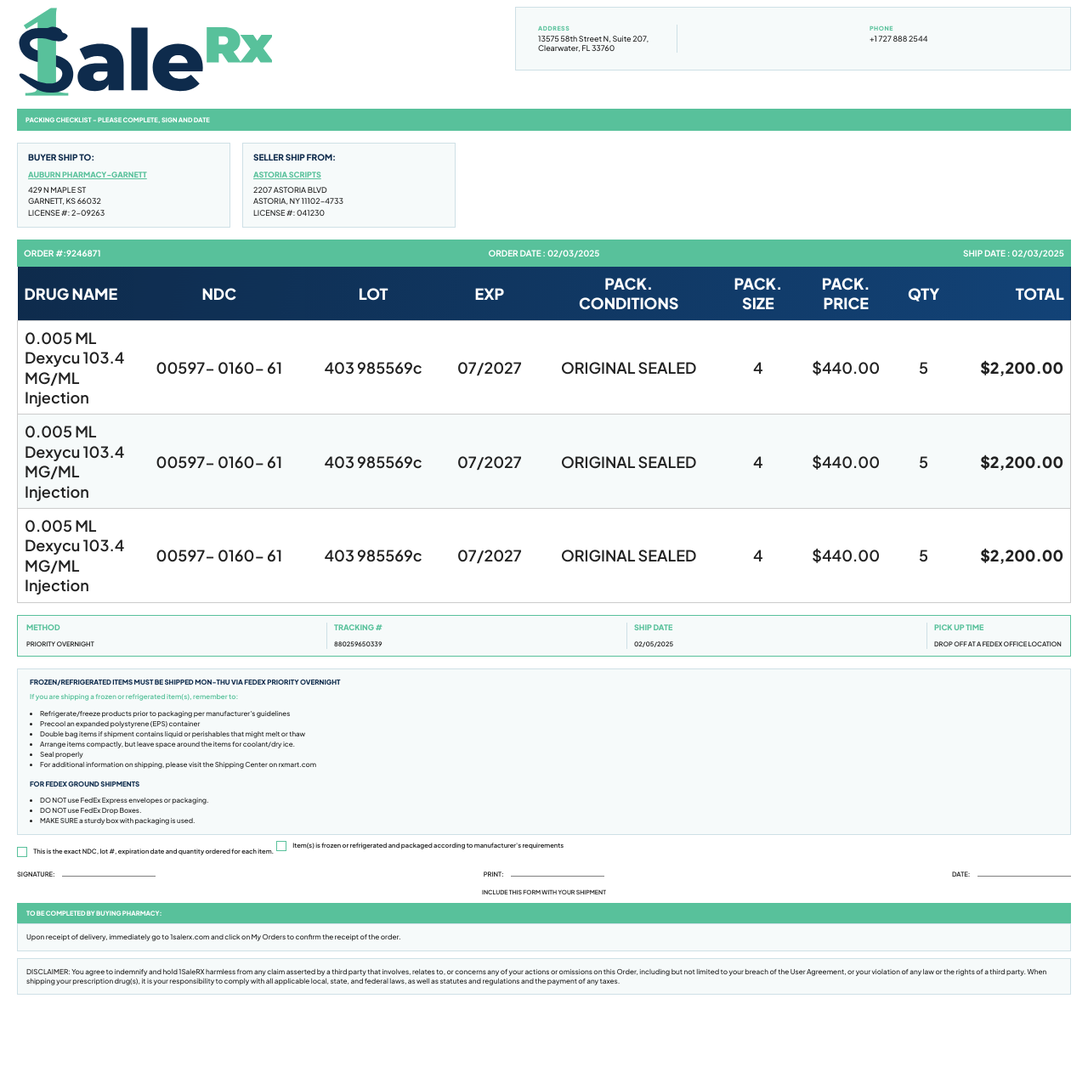
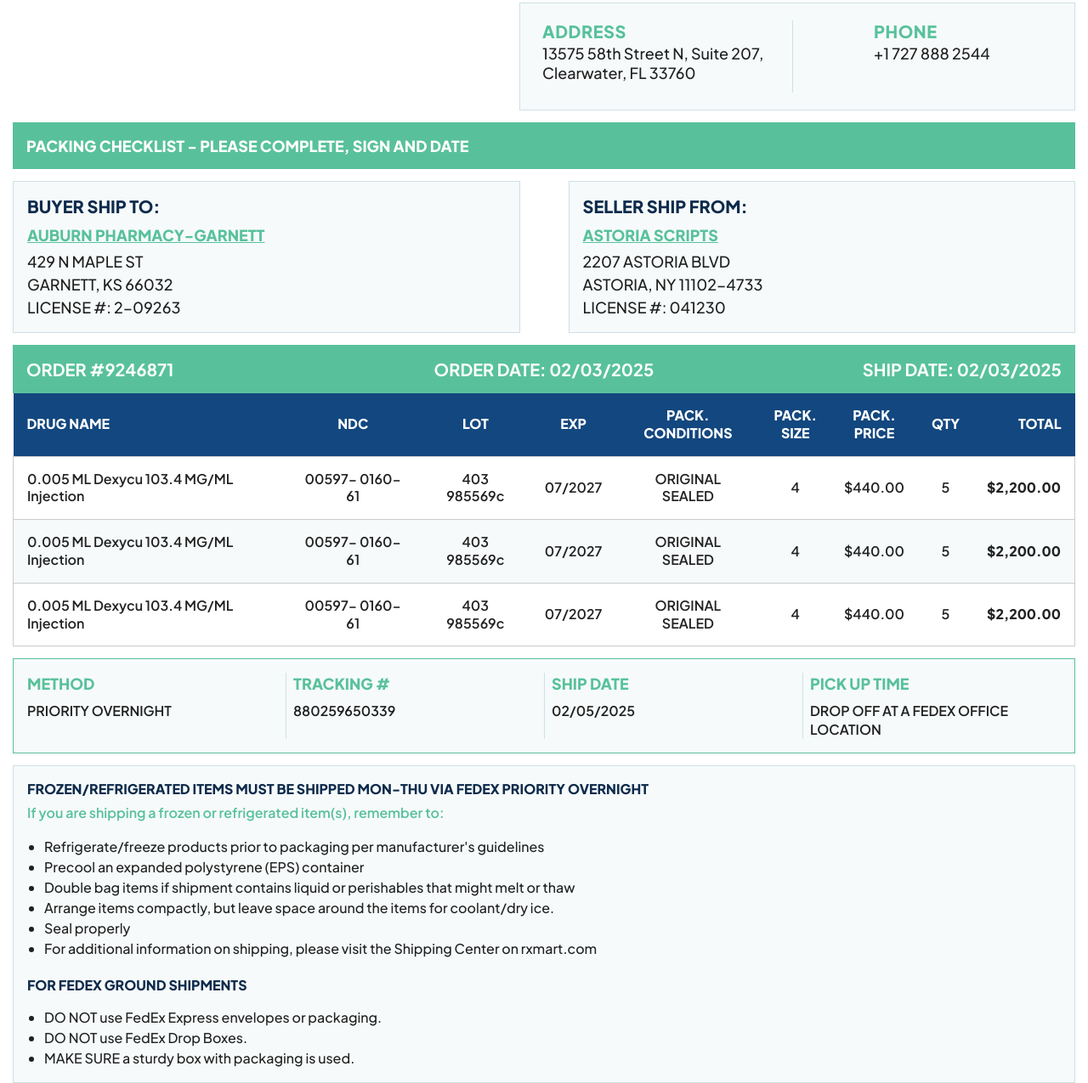
Before and after one commit to apalion1493/Invoce, a website built with webpack: page dist/Packing.html in a window 1280 px wide. Shown: the part 12-1287 px from the top of the page at 85% size. Before the commit the page ends 1203 px from the top, so only its background shows below. Built offline with nearby package versions, Linux system fonts and the light colour scheme.

Commit message:
Refine styles for improved readability and layout consistency
- Adjusted font sizes, paddings, and margins across CSS for enhanced readability and visual balance.
- Updated table styles, checkbox sizes, and spacing in `Packing.html` for improved presentation.
- Removed redundant styles and clarified code comments for cleaner CSS structure.

```diff
--- a/dist/Packing.html
+++ b/dist/Packing.html
@@ -25,22 +25,25 @@
 <div class="container">
   <div class="header clearfix">
     <div class="header__wrapper">
-      <img class="header__logo" src="img/logo.svg" alt="">
+      <!-- <img class="header__logo" src="img/logo.svg" alt=""> -->
     </div>
     <div class="header__info clearfix">
       <div class="header__info--address">
         <p
-          style="font-size: 7px;font-style: normal;font-weight: 800;line-height: normal;letter-spacing: 0.56px; text-transform: uppercase; color: #58C19B; margin-bottom: 2px">
+          style="font-size: 20px;font-style: normal;font-weight: 800;line-height: normal;letter-spacing: 0.56px; text-transform: uppercase; color: #58C19B; margin-bottom: 2px">
           address</p>
-        <p style="font-size: 9px;font-style: normal;font-weight: 500;line-height: normal; color: #202020">13575 58th
+        <p style="font-size: 18px;font-style: normal;font-weight: 500;line-height: normal; color: #202020">
+          13575 58th
           Street N, Suite 207, <br> Clearwater, FL 33760</p>
       </div>
-      <div style="border-right: 1px solid #CEE0E6; height: 33px; float: left; margin: 0 auto; width: 33px"></div>
+      <div style="border-right: 1px solid #CEE0E6; height: 85px; float: left; margin: 0 auto; width: 33px">
+      </div>
       <div class="header__info--phone">
         <p
-          style="font-size: 7px;font-style: normal;font-weight: 800;line-height: normal;letter-spacing: 0.56px;text-transform: uppercase; color: #58C19B; margin-bottom: 2px">
+          style="font-size: 20px;font-style: normal;font-weight: 800;line-height: normal;letter-spacing: 0.56px;text-transform: uppercase; color: #58C19B; margin-bottom: 2px">
           Phone</p>
-        <p style="font-size: 9px;font-style: normal;font-weight: 500;line-height: normal; color: #202020">+1 727 888
+        <p style="font-size: 18px;font-style: normal;font-weight: 500;line-height: normal; color: #202020">
+          +1 727 888
           2544</p>
       </div>
       <div style="clear: both;"></div>
@@ -51,30 +54,29 @@
     <h1 class="title-section__name">PACKING CHECKLIST - PLEASE COMPLETE, SIGN AND DATE</h1>
   </div>
   <div class="row" style="width: 100%; margin-bottom: 14px;">
-    <div style="float: left; width: 225px; border: 1px solid #CEE0E6; background: #F6FAFA; padding: 10px 12px;">
+    <div style="float: left; width: 45%; border: 1px solid #CEE0E6; background: #F6FAFA; padding: 16px;">
       <p
-        style="font-size: 10px; font-style: normal;font-weight: 800;line-height: normal;text-transform: uppercase; color: #0E2B4C; margin-bottom: 8px;">
+        style="font-size: 20px; font-style: normal;font-weight: 800;line-height: normal;text-transform: uppercase; color: #0E2B4C; margin-bottom: 8px;">
         Buyer Ship To:</p>
       <p
-        style="color: #58C19B; font-size: 9px;font-style: normal;font-weight: 800;line-height: 150%; text-decoration-line: underline; margin-bottom: 4px;">
+        style="color: #58C19B; font-size: 18px;font-style: normal;font-weight: 800;line-height: 150%; text-decoration-line: underline; margin-bottom: 4px;">
         AUBURN PHARMACY-GARNETT </p>
       <ul
-        style="list-style: none; padding: 0; margin: 0; font-size: 9px; font-style: normal; font-weight: 500; line-height: 150%; color:#202020">
+        style="list-style: none; padding: 0; margin: 0; font-size: 18px; font-style: normal; font-weight: 500; line-height: 150%; color:#202020">
         <li>429 N MAPLE ST</li>
         <li>GARNETT, KS 66032</li>
         <li>LICENSE #: 2-09263</li>
       </ul>
     </div>
-    <div
-      style="float: left; width: 225px; border: 1px solid #CEE0E6; background: #F6FAFA; padding: 10px 12px; margin-left: 14px;">
+    <div style="float: right; width: 45%; border: 1px solid #CEE0E6; background: #F6FAFA; padding: 16px;">
       <p
-        style="font-size: 10px; font-style: normal;font-weight: 800;line-height: normal;text-transform: uppercase; color: #0E2B4C; margin-bottom: 8px;">
+        style="font-size: 20px; font-style: normal;font-weight: 800;line-height: normal;text-transform: uppercase; color: #0E2B4C; margin-bottom: 8px;">
         seller Ship from:</p>
       <p
-        style="color: #58C19B; font-size: 9px;font-style: normal;font-weight: 800;line-height: 150%; text-decoration-line: underline; margin-bottom: 4px;">
+        style="color: #58C19B; font-size: 18px;font-style: normal;font-weight: 800;line-height: 150%; text-decoration-line: underline; margin-bottom: 4px;">
         ASTORIA SCRIPTS</p>
       <ul
-        style="list-style: none; padding: 0; margin: 0; font-size: 9px; font-style: normal; font-weight: 500; line-height: 150%; color:#202020">
+        style="list-style: none; padding: 0; margin: 0; font-size: 18px; font-style: normal; font-weight: 500; line-height: 150%; color:#202020">
         <li>2207 ASTORIA BLVD</li>
         <li>ASTORIA, NY 11102-4733</li>
         <li>LICENSE #: 041230</li>
@@ -82,25 +84,25 @@
     </div>
     <div style="clear: both;"></div>
   </div>
-  <div style="background: #58C19B; padding: 10px 8px;">
+  <div style="background: #58C19B; padding: 16px;">
     <div class="left"
-         style="float: left; width: 33.33%; text-align: left; font-size: 10px;font-style: normal;font-weight: 700;line-height: normal;text-transform: uppercase;color: #ffffff">
-      Order #:9246871
+         style="float: left; width: 33.33%; text-align: left; font-size: 20px;font-style: normal;font-weight: 700;line-height: normal;text-transform: uppercase;color: #ffffff">
+      Order #9246871
     </div>
     <div class="center"
-         style="float: left; width: 33.33%; text-align: center; font-size: 10px;font-style: normal;font-weight: 700;line-height: normal;text-transform: uppercase;color: #ffffff">
-      Order date : 02/03/2025
+         style="float: left; width: 33.33%; text-align: center; font-size: 20px;font-style: normal;font-weight: 700;line-height: normal;text-transform: uppercase;color: #ffffff">
+      Order date: 02/03/2025
     </div>
     <div class="right"
-         style="float: left; width: 33.33%; text-align: right; font-size: 10px;font-style: normal;font-weight: 700;line-height: normal;text-transform: uppercase;color: #ffffff">
-      Ship date : 02/03/2025
+         style="float: left; width: 33.33%; text-align: right; font-size: 20px;font-style: normal;font-weight: 700;line-height: normal;text-transform: uppercase;color: #ffffff">
+      Ship date: 02/03/2025
     </div>
     <div style="clear: both;"></div>
   </div>
   <table class="custom-table" border="0" cellspacing="0" cellpadding="10">
     <thead>
-    <tr style="background: linear-gradient(104deg, #0E2B4C 0%, #13477F 119.04%); color: #ffffff;">
-      <th style="font-weight: 800; text-align: left; width: 120px;">DRUG NAME</th>
+    <tr style="  background: #13477F; color: #ffffff;">
+      <th style="font-weight: 800; text-align: left">DRUG NAME</th>
       <th style="font-weight: 800; text-align: center">NDC</th>
       <th style="font-weight: 800; text-align: center">LOT</th>
       <th style="font-weight: 800; text-align: center">EXP</th>
@@ -113,7 +115,7 @@
     </thead>
     <tbody>
     <tr>
-      <td style="text-align: left; width: 120px;">0.005 ML Dexycu 103.4 MG/ML Injection</td>
+      <td style="text-align: left">0.005 ML Dexycu 103.4 MG/ML Injection</td>
       <td style="text-align: center">00597- 0160- 61</td>
       <td style="text-align: center">403 985569c</td>
       <td style="text-align: center">07/2027</td>
@@ -124,7 +126,7 @@
       <td style="font-weight: 800; text-align: right">$2,200.00</td>
     </tr>
     <tr>
-      <td style="text-align: left; width: 120px;">0.005 ML Dexycu 103.4 MG/ML Injection</td>
+      <td style="text-align: left">0.005 ML Dexycu 103.4 MG/ML Injection</td>
       <td style="text-align: center">00597- 0160- 61</td>
       <td style="text-align: center">403 985569c</td>
       <td style="text-align: center">07/2027</td>
@@ -135,7 +137,7 @@
       <td style="font-weight: 800; text-align: right">$2,200.00</td>
     </tr>
     <tr>
-      <td style="text-align: left; width: 120px;">0.005 ML Dexycu 103.4 MG/ML Injection</td>
+      <td style="text-align: left">0.005 ML Dexycu 103.4 MG/ML Injection</td>
       <td style="text-align: center">00597- 0160- 61</td>
       <td style="text-align: center">403 985569c</td>
       <td style="text-align: center">07/2027</td>
@@ -147,45 +149,51 @@
     </tr>
     </tbody>
   </table>
-  <div style="border: 0.5px solid #58C19B; background: #F6FAFA; padding: 8px 10px; margin-top: 14px;">
+  <div style="border: 1px solid #58C19B; background: #F6FAFA; padding: 16px; margin-top: 14px;">
     <div style="display: table; width: 100%; table-layout: fixed;">
 
       <div style="display: table-cell; padding: 0 8px 0 0;">
-        <p style="color: #58C19B; font-size: 9px; font-weight: 800; margin-bottom: 8px; text-transform: uppercase;">
+        <p
+          style="color: #58C19B; font-size: 18px; font-weight: 800; margin-bottom: 8px; text-transform: uppercase;">
           METHOD</p>
-        <p style="color: #202020; font-size: 7.5px; font-weight: 600;">PRIORITY OVERNIGHT</p>
+        <p style="color: #202020; font-size: 16px; font-weight: 600;">PRIORITY OVERNIGHT</p>
       </div>
 
-      <div style="display: table-cell; border-left: 0.5px solid #CEE0E6; padding: 0 8px;">
-        <p style="color: #58C19B; font-size: 9px; font-weight: 800; margin-bottom: 8px; text-transform: uppercase;">
+      <div style="display: table-cell; border-left: 1px solid #CEE0E6; padding: 0 8px;">
+        <p
+          style="color: #58C19B; font-size: 18px; font-weight: 800; margin-bottom: 8px; text-transform: uppercase;">
           TRACKING #</p>
-        <p style="color: #202020; font-size: 7.5px; font-weight: 600;">880259650339</p>
+        <p style="color: #202020; font-size: 16px; font-weight: 600;">880259650339</p>
       </div>
 
-      <div style="display: table-cell; border-left: 0.5px solid #CEE0E6; padding: 0 8px;">
-        <p style="color: #58C19B; font-size: 9px; font-weight: 800; margin-bottom: 8px; text-transform: uppercase;">SHIP
-          DATE</p>
-        <p style="color: #202020; font-size: 7.5px; font-weight: 600;">02/05/2025</p>
+      <div style="display: table-cell; border-left: 1px solid #CEE0E6; padding: 0 8px;">
+        <p
+          style="color: #58C19B; font-size: 18px; font-weight: 800; margin-bottom: 8px; text-transform: uppercase;">
+          SHIP DATE</p>
+        <p style="color: #202020; font-size: 16px; font-weight: 600;">02/05/2025</p>
       </div>
 
-      <div style="display: table-cell; border-left: 0.5px solid #CEE0E6; padding: 0 0 0 8px; width: 150px;">
-        <p style="color: #58C19B; font-size: 9px; font-weight: 800; margin-bottom: 8px; text-transform: uppercase;">PICK
+      <div style="display: table-cell; border-left: 1px solid #CEE0E6; padding: 0 0 0 8px;">
+        <p
+          style="color: #58C19B; font-size: 18px; font-weight: 800; margin-bottom: 8px; text-transform: uppercase;">
+          PICK
           UP TIME</p>
-        <p style="color: #202020; font-size: 7.5px; font-weight: 600;">DROP OFF AT A FEDEX OFFICE LOCATION</p>
+        <p style="color: #202020; font-size: 16px; font-weight: 600;">DROP OFF AT A FEDEX OFFICE LOCATION
+        </p>
       </div>
 
     </div>
   </div>
 
-  <div style="margin-top: 14px; padding: 10px 14px; background: #F6FAFA; border: 0.5px solid #CEE0E6;">
+  <div style="margin-top: 14px; padding: 16px; background: #F6FAFA; border: 0.5px solid #CEE0E6;">
     <p
-      style="text-transform:uppercase; font-size: 8px; font-style: normal; font-weight: 800; line-height: normal; color: #0E2B4C; display:block; margin-bottom: 6px;">
+      style="text-transform:uppercase; font-size: 16px; font-style: normal; font-weight: 800; line-height: normal; color: #0E2B4C; display:block; margin-bottom: 6px;">
       FROZEN/REFRIGERATED ITEMS MUST BE SHIPPED MON-THU VIA FedEx PRIORITY OVERNIGHT</p>
     <p
-      style="font-size: 8px;font-style: normal;font-weight: 600;line-height: 150%; color: #58C19B; display:block; margin-bottom: 6px;">
+      style="font-size: 16px;font-style: normal;font-weight: 600;line-height: 150%; color: #58C19B; display:block; margin-bottom: 6px;">
       If you are shipping a frozen or refrigerated item(s), remember to:</p>
     <ul
-      style="font-size: 8px; font-style: normal; font-weight: 500; line-height: 150%; color: #202020; list-style: disc; padding-left: 12px; margin-bottom: 12px;">
+      style="font-size: 16px; font-style: normal; font-weight: 500; line-height: 150%; color: #202020; list-style: disc; padding-left: 20px; margin-bottom: 20px;">
       <li>Refrigerate/freeze products prior to packaging per manufacturer's guidelines</li>
       <li>Precool an expanded polystyrene (EPS) container</li>
       <li>Double bag items if shipment contains liquid or perishables that might melt or thaw</li>
@@ -194,71 +202,71 @@
       <li>For additional information on shipping, please visit the Shipping Center on rxmart.com</li>
     </ul>
 
-    <p style="text-transform:uppercase; font-size: 8px; font-style: normal; font-weight: 800; line-height: normal; color: #0E2B4C; display:block; margin-bottom: 6px;">FOR FedEx GROUND SHIPMENTS</p>
+    <p style="text-transform:uppercase; font-size: 16px; font-style: normal; font-weight: 800; line-height: normal; color: #0E2B4C; display:block; margin-bottom: 6px;">FOR FedEx GROUND SHIPMENTS</p>
     <ul
-      style="font-size: 8px; font-style: normal; font-weight: 500; line-height: 150%; color: #202020; list-style: disc; padding-left: 12px; margin-bottom: 0;">
+      style="font-size: 16px; font-style: normal; font-weight: 500; line-height: 150%; color: #202020; list-style: disc; padding-left: 20px; margin-bottom: 0;">
       <li>DO NOT use FedEx Express envelopes or packaging. </li>
       <li>DO NOT use FedEx Drop Boxes. </li>
       <li>MAKE SURE a sturdy box with packaging is used.</li>
     </ul>
   </div>
 
-  <label class="checkbox-wrapper" style="margin-top: 14px">
+  <label class="checkbox-wrapper" style="margin-top: 24px">
     <input type="checkbox" class="checkbox-hidden"/>
     <span class="checkbox-box">
       <span class="checkmark">&#10003;</span>
     </span>
     This is the exact NDC, lot #, expiration date and quantity ordered for each item.
   </label>
-  <label class="checkbox-wrapper">
+  <label class="checkbox-wrapper" style="margin-top: 14px">
     <input type="checkbox" class="checkbox-hidden"/>
     <span class="checkbox-box">
       <span class="checkmark">&#10003;</span>
     </span>
     Item(s) is frozen or refrigerated and packaged according to manufacturer's requirements
   </label>
-  <div style="overflow: hidden; margin-top: 12px;">
+  <div style="overflow: hidden; margin-top: 40px;">
     <div style="float: left; width: 33.333%; text-align: left; line-height: 10px;">
       <p
-        style="display: inline-block; font-size: 7.5px; font-style: normal; font-weight: 600; line-height: normal; color: #202020;">
+        style="display: inline-block; font-size: 14px; font-style: normal; font-weight: 600; line-height: normal; color: #202020;">
         SIGNATURE:</p>
       <div
-        style="display: inline-block; height: 8px; border-bottom: 1px solid rgba(0, 0, 0, 0.50); width: 110px; margin-left: 6px;"></div>
+        style="display: inline-block; height: 8px; border-bottom: 1px solid rgba(0, 0, 0, 0.50); width: 200px; margin-left: 6px;"></div>
       <div style="clear: both;"></div>
     </div>
     <div style="float: left; width: 33.333%; text-align: center; line-height: 10px;">
       <p
-        style="display: inline-block; font-size: 7.5px; font-style: normal; font-weight: 600; line-height: normal; color: #202020;">
+        style="display: inline-block; font-size: 14px; font-style: normal; font-weight: 600; line-height: normal; color: #202020;">
         PRINT:</p>
       <div
-        style="display: inline-block; height: 8px; border-bottom: 1px solid rgba(0, 0, 0, 0.50); width: 110px; margin-left: 6px;"></div>
+        style="display: inline-block; height: 8px; border-bottom: 1px solid rgba(0, 0, 0, 0.50); width: 200px; margin-left: 6px;"></div>
       <div style="clear: both;"></div>
     </div>
     <div style="float: left; width: 33.333%; text-align: right; line-height: 10px;">
       <p
-        style="display: inline-block; font-size: 7.5px; margin-left: auto; font-style: normal; font-weight: 600; line-height: normal; color: #202020;">
+        style="display: inline-block; font-size: 14px; margin-left: auto; font-style: normal; font-weight: 600; line-height: normal; color: #202020;">
         DATE:</p>
       <div
-        style="display: inline-block; height: 8px; border-bottom: 1px solid rgba(0, 0, 0, 0.50); width: 110px; margin-left: 6px;"></div>
+        style="display: inline-block; height: 8px; border-bottom: 1px solid rgba(0, 0, 0, 0.50); width: 200px; margin-left: 6px;"></div>
       <div style="clear: both;"></div>
     </div>
     <div style="clear: both;"></div>
   </div>
   <p
-    style="text-align: center; font-size: 7px;font-style: normal;font-weight: 600;line-height: normal; text-transform:uppercase; color: #202020; margin: 12px auto 0;">
+    style="text-align: center; font-size: 16px;font-style: normal;font-weight: 600;line-height: normal; text-transform:uppercase; color: #202020; margin: 20px auto;">
     INCLUDE THIS FORM WITH YOUR SHIPMENT</p>
 
-  <div style="margin-top: 8px; padding: 6px 10px; display: block; background: #58C19B; border: 0.5px solid #58C19B;">
-    <p style="font-size: 7.5px; font-style: normal; font-weight: 800; color: #ffffff; ">TO BE COMPLETED BY BUYING PHARMACY:</p>
+  <div style="margin-top: 8px; padding: 16px; display: block; background: #58C19B; border: 1px solid #58C19B;">
+    <p style="font-size: 16px; font-style: normal; font-weight: 800; color: #ffffff; ">TO BE COMPLETED BY BUYING PHARMACY:</p>
   </div>
-  <div style="padding: 10px; border: 0.5px solid #CEE0E6; background: #F6FAFA;">
-    <p style="font-size: 8.2px; font-style: normal; font-weight: 500; line-height: 130%; color: #202020">
+  <div style="padding: 16px; border: 1px solid #CEE0E6; background: #F6FAFA;">
+    <p style="font-size: 16px; font-style: normal; font-weight: 500; line-height: 130%; color: #202020">
       Upon receipt of delivery, immediately go to 1salerx.com and click on My Orders to confirm the receipt of the
       order.
     </p>
   </div>
-  <div style="padding: 10px; border: 0.5px solid #CEE0E6; background: #F6FAFA; margin-top: 8px;">
-    <p style="font-size: 8.2px; font-style: normal; font-weight: 500; line-height: 130%; color: #202020">DISCLAIMER: You
+  <div style="padding: 16px; border: 1px solid #CEE0E6; background: #F6FAFA; margin-top: 8px;">
+    <p style="font-size: 16px; font-style: normal; font-weight: 500; line-height: 130%; color: #202020">DISCLAIMER: You
       agree to indemnify and hold 1SaleRX harmless from any claim asserted by a third party that involves, relates to,
       or concerns any of your actions or omissions on this Order, including but not limited to your breach of the User
       Agreement, or your violation of any law or the rights of a third party. When shipping your prescription drug(s),
--- a/dist/css/style.css
+++ b/dist/css/style.css
@@ -1,12 +1,14 @@
 html {
   color: #222;
-  font-size: 100%; /* аналог 1em */
+  font-size: 100%;
+  /* аналог 1em */
   line-height: 1.4;
   font-family: "Plus Jakarta Sans", sans-serif;
+  margin: 0;
 }
 
 body {
-  margin: 20px;
+  margin: 15px;
 }
 
 hr {
@@ -40,7 +42,8 @@
 }
 
 textarea {
-  overflow: auto; /* альтернатива для контроля прокрутки */
+  overflow: auto;
+  /* альтернатива для контроля прокрутки */
 }
 
 /* Вспомогательные классы */
@@ -55,7 +58,8 @@
 
 /* Clearfix без псевдоэлементов */
 .clearfix {
-  zoom: 1; /* Только для IE6/7 */
+  zoom: 1;
+  /* Только для IE6/7 */
 }
 
 /* Print стили — простая версия */
@@ -79,14 +83,15 @@
     border: 1px solid #999;
   }
 
-  h2, h3 {
+  h2,
+  h3 {
     page-break-after: avoid;
   }
 }
 
 
 .container {
-  max-width: 2550px;
+  max-width: 2500px;
   margin-left: auto;
   margin-right: auto;
   width: 100%;
@@ -150,20 +155,20 @@
 
 .title-section.title-section--green {
   background: #58C19B;
-  padding: 8px 0;
+  padding: 16px 0;
 }
 
 .title-section.title-section--green .title-section__name {
-  font-size: 7.5px;
+  font-size: 18px;
   font-weight: 800;
   text-align: left;
-  margin: 0 0 0 10px;
+  margin: 0 0 0 16px;
 }
 
 .custom-table {
   width: 100%;
   border-collapse: collapse;
-  font-size: 18px;
+  font-size: 16px;
   font-style: normal;
   line-height: 130%;
   font-weight: 600;
@@ -176,7 +181,7 @@
 
 .custom-table th,
 .custom-table td {
-  padding: 8px;
+  padding: 16px;
   border: none;
   border-bottom: 0.5px solid #ccc;
   text-align: left;
@@ -187,7 +192,7 @@
 }
 
 .custom-table2 {
-  font-size: 25px;
+  font-size: 16px;
   font-style: normal;
   line-height: 150%;
   text-transform: uppercase;
@@ -202,15 +207,15 @@
   display: inline-block;
   vertical-align: middle;
   color: #202020;
-  font-size: 7.5px;
+  font-size: 16px;
   font-style: normal;
   font-weight: 600;
   line-height: normal;
 }
 
 .checkbox-box {
-  width: 10px;
-  height: 10px;
+  width: 16px;
+  height: 16px;
   border: 1px solid #58C19B;
   display: inline-block;
   vertical-align: middle;
@@ -222,7 +227,7 @@
   position: absolute;
   top: -3px;
   left: 0;
-  font-size: 12px;
+  font-size: 24px;
   color: #58C19B;
   display: none;
 }
```
Also changed, not shown: dist/index.html (+1 -1 lines).
